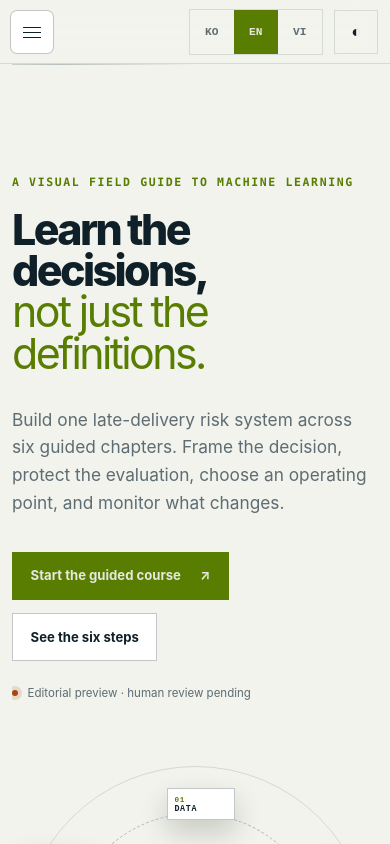
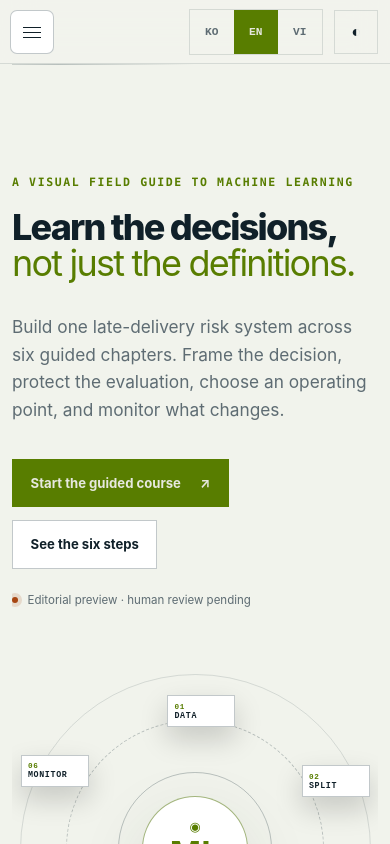
Before and after one commit to buicongnguyen/gradient-atlas, a Next.js app: page /en in a window 390 px wide. Shown: the top 844 px of the page. Built offline with nearby package versions, Linux system fonts and the light colour scheme; no server answers.

Commit message:
Reduce landing hero headline scale

```diff
--- a/app/globals.css
+++ b/app/globals.css
@@ -131,7 +131,7 @@ a { color: inherit; }
 .hero::after {
   content: ""; position: absolute; inset: 0 50% auto auto; width: 70vw; height: 1px; background: linear-gradient(90deg, transparent, var(--line-strong), transparent);
 }
-.hero h1 { font-size: clamp(3.5rem, 6.6vw, 6.7rem); }
+.hero h1 { font-size: clamp(2.6rem, 4.6vw, 4.5rem); line-height: 1; letter-spacing: -.05em; }
 .hero-body { max-width: 600px; margin: 2rem 0 0; color: var(--muted); font-size: 1.08rem; }
 .hero-actions { display: flex; flex-wrap: wrap; gap: .8rem; margin-top: 2.2rem; }
 .button { min-height: 48px; padding: .8rem 1.1rem; display: inline-flex; align-items: center; gap: 1.2rem; border: 1px solid var(--line-strong); text-decoration: none; font-size: .82rem; font-weight: 750; }
@@ -838,7 +838,7 @@ input[type="range"] { width: 100%; accent-color: var(--acid); cursor: pointer; }
   .locale-switch a { min-width: 44px; min-height: 44px; padding: .45rem; display: grid; place-items: center; }
   .theme-button { width: 44px; height: 44px; }
   .hero { min-height: auto; width: min(100% - 1.5rem, var(--max)); gap: 4rem; overflow: clip; }
-  .hero h1, .language-gate h1 { font-size: clamp(2.5rem, 11vw, 4.2rem); }
+  .hero h1, .language-gate h1 { font-size: clamp(2.25rem, 8.5vw, 3.35rem); }
   .hero-system { width: min(430px, 90vw); }
   .orbit-one, .orbit-two { display: none; }
   .system-node { min-width: 68px; padding: .4rem; font-size: .52rem; }
```
Also changed, not shown: 1 other file (tests, documents, lock files or other folders).
